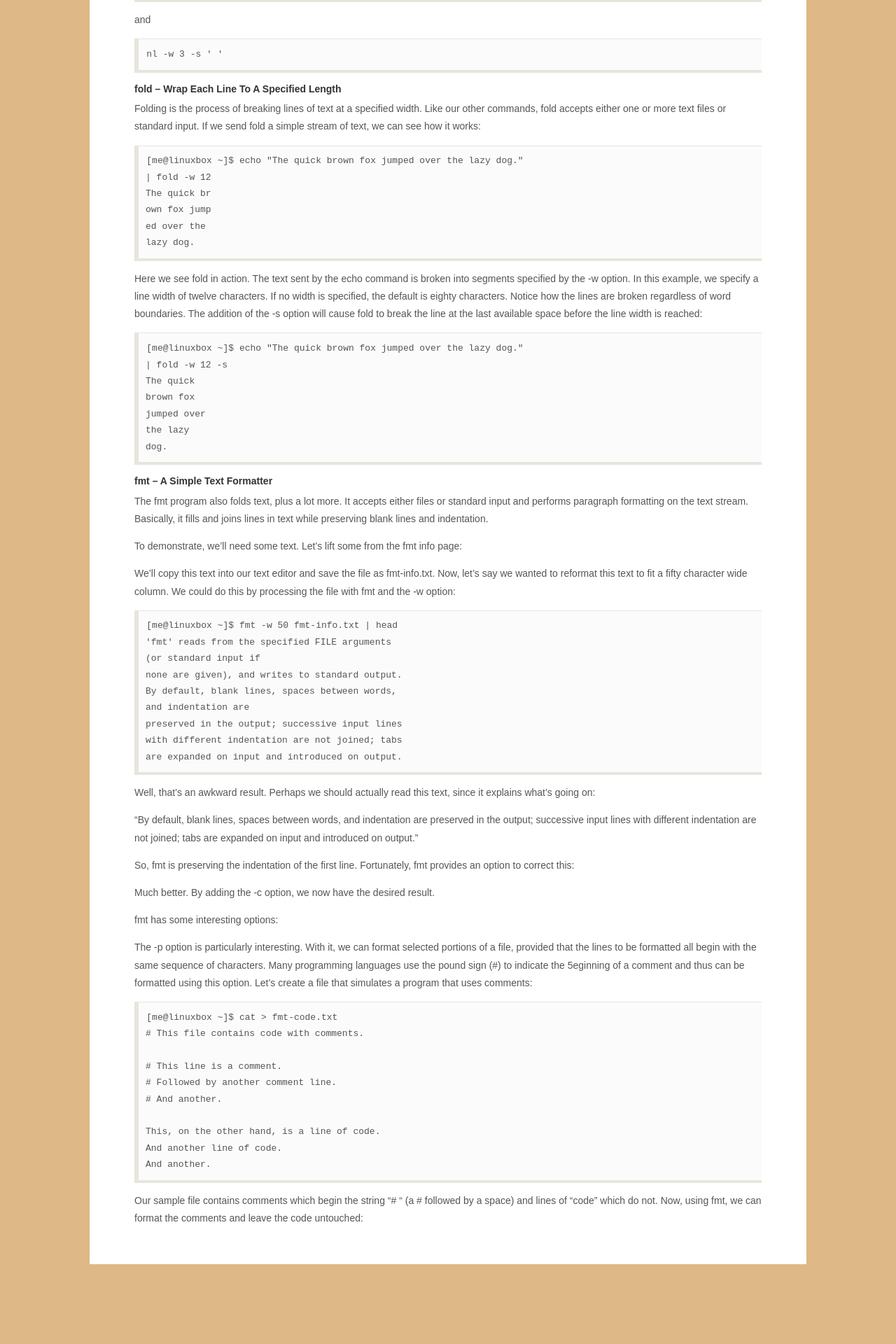
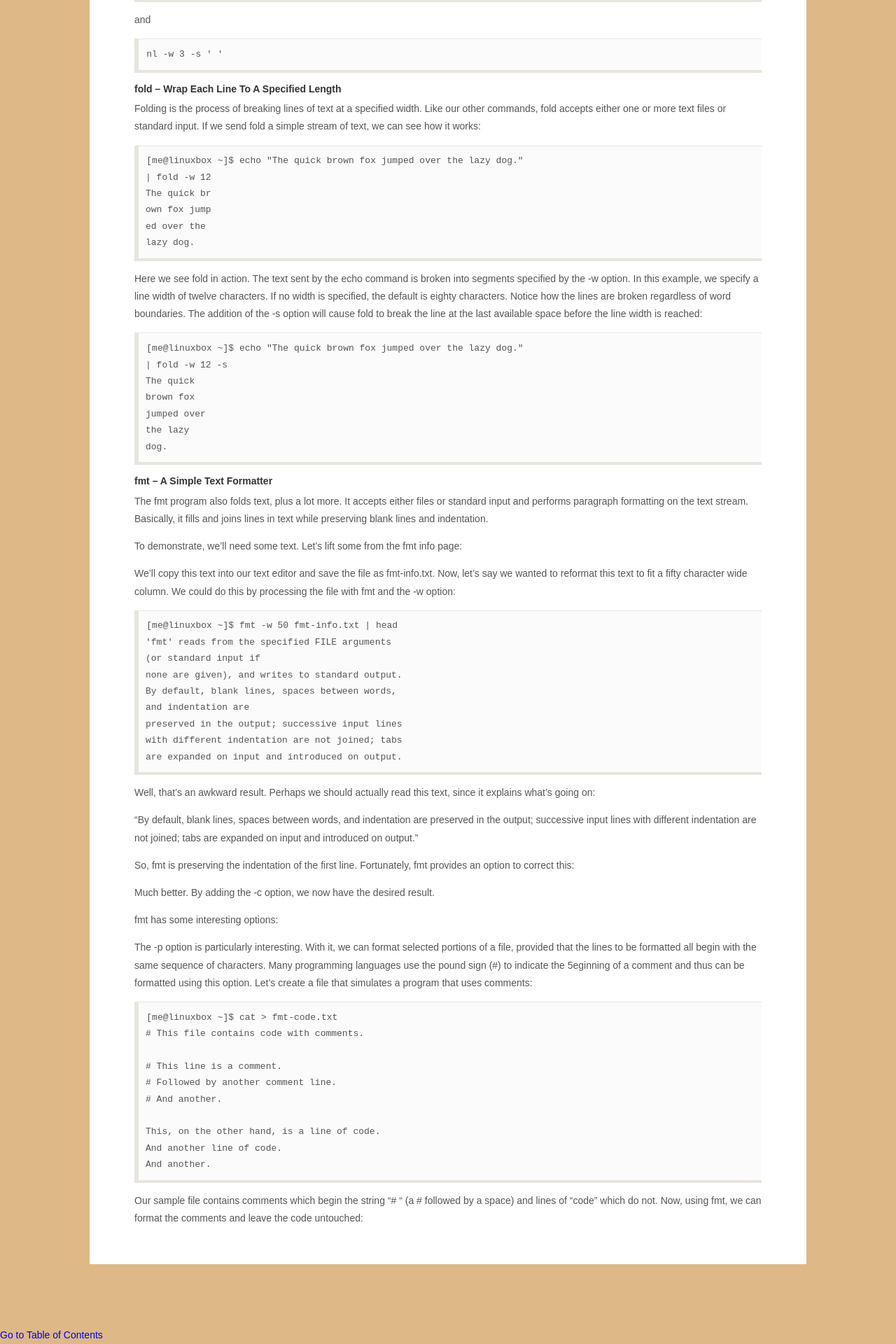
Before and after one commit to billie66/TLCL, a Jekyll site: the page built from book/formattingoutput.md, in a window 1280 px wide. Shown: the part 3130-5050 px from the top of the page at 70% size. Built offline with Jekyll 4.4.1, drawn with Linux system fonts in a browser that asks for light colours; Markdown is read by kramdown in place of the engine named in the settings; before the commit the page ends 5000 px from its top, so only the background shows below that.

Commit message:
add footer

```diff
--- a/_layouts/book.html
+++ b/_layouts/book.html
@@ -16,6 +16,7 @@
 <h1 style="text-align:center">{{ page.title }}</h1><br>
 {{ content }}
 </div>
-
+<br />
+<a href="index.html" class= "footer" >Go to Table of Contents</a>
 </body>
 </html>
--- a/css/tlcl.css
+++ b/css/tlcl.css
@@ -67,3 +67,7 @@ th.title {
 #tdlist {
   width: 20%;
 }
+
+.footer {
+  text-align: right;
+}
```
